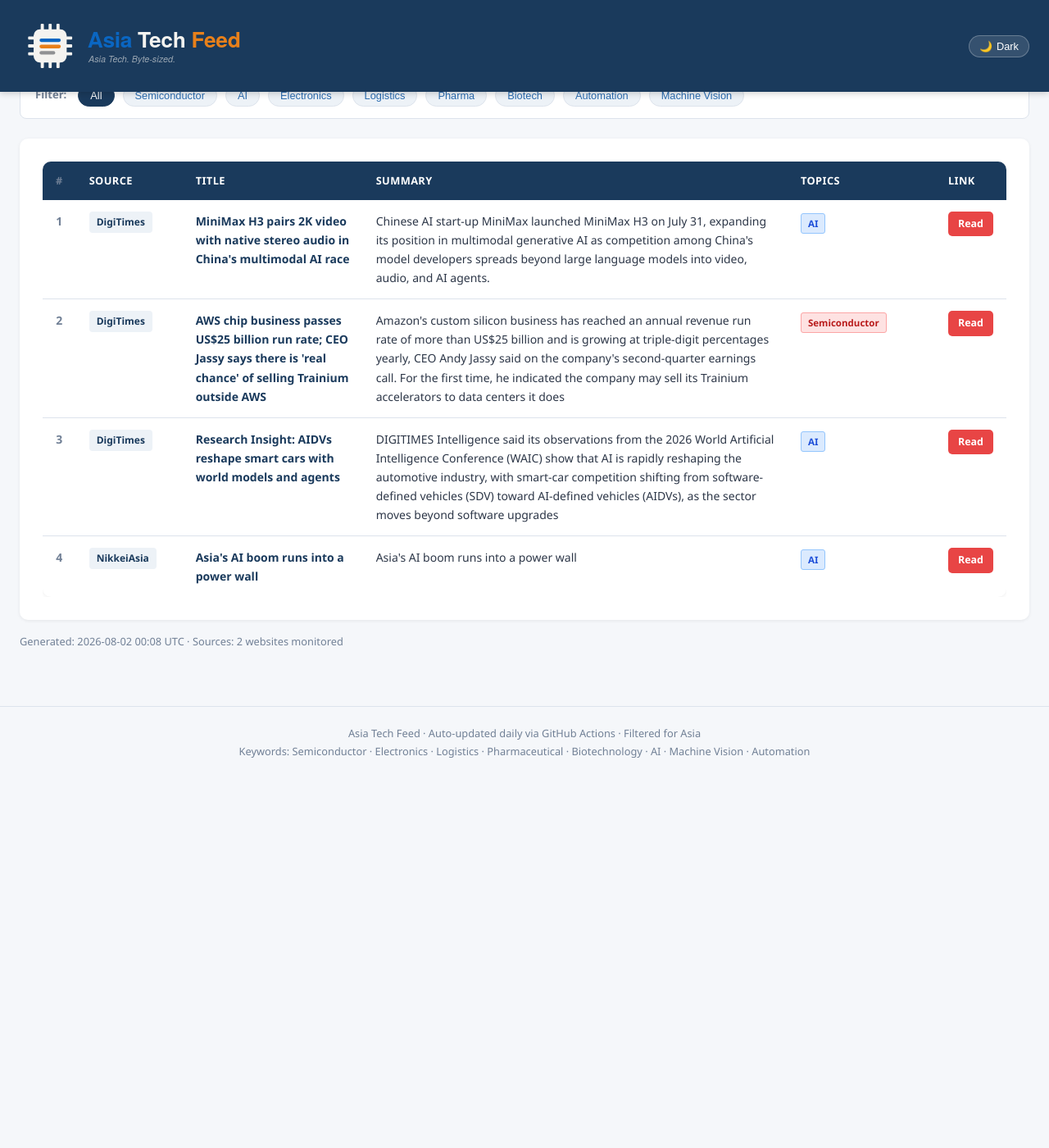
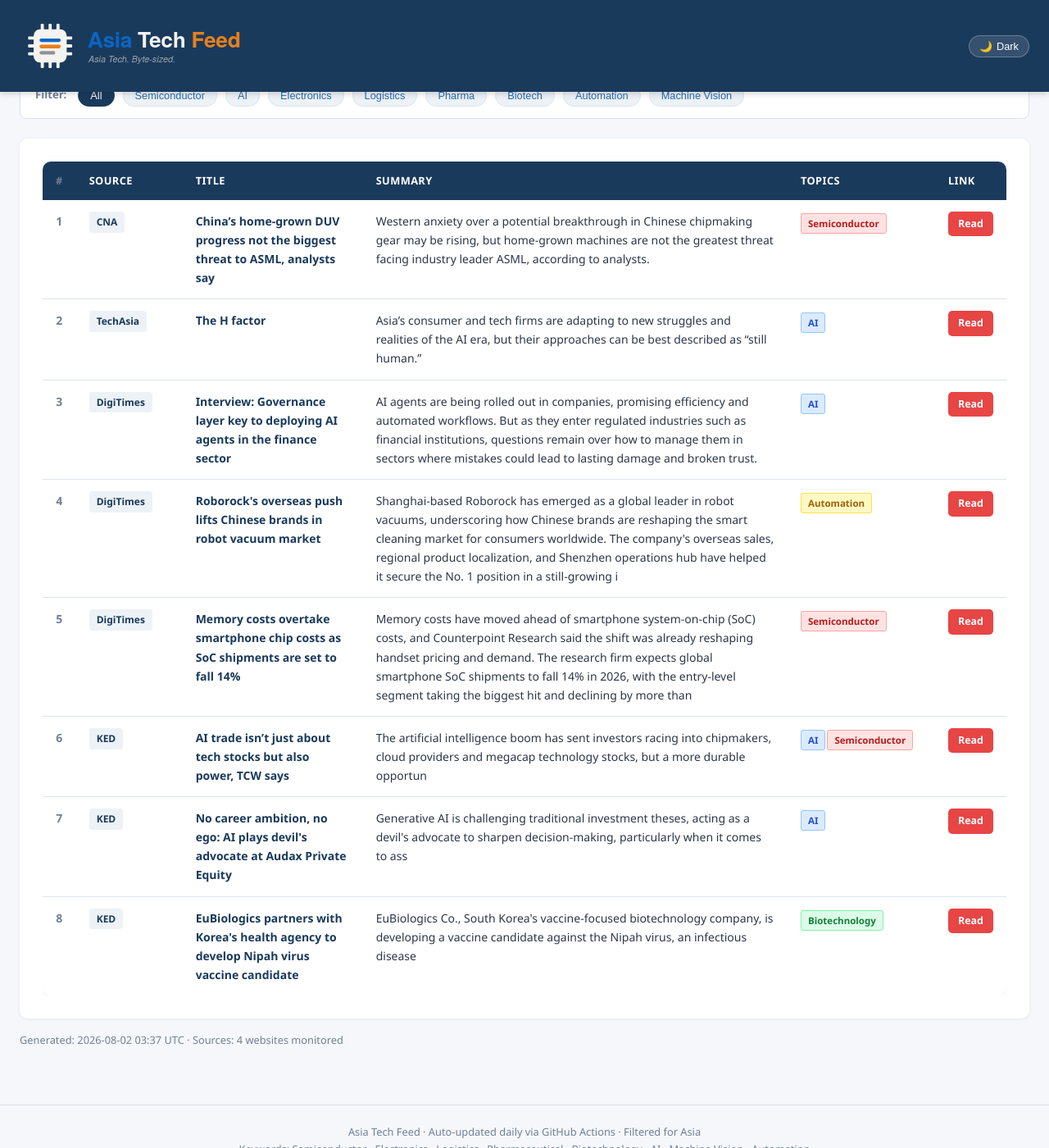
Before and after one commit to asiatechfeed/Asia-Tech-Feed, a Jekyll site: the page built from _posts/2026-08-02-asia-tech-news-digest.md, in a window 1280 px wide and 1400 px high, scrolled down 661 px. Shown: the whole window at 82% size. Built offline with Jekyll 4.4.1, drawn with Linux system fonts in a browser that asks for light colours; a script that is not in the unit is left out; before the commit the page ends 1610 px from its top, so only the background shows below that; some of the changed text lies outside the part shown.

Commit message:
📰 News digest 2026-08-02 (8 articles)

```diff
--- a/_posts/2026-08-02-asia-tech-news-digest.md
+++ b/_posts/2026-08-02-asia-tech-news-digest.md
@@ -1,16 +1,16 @@
 ---
 layout: post
 title: "Asia Tech News Digest - August 02, 2026"
-date: 2026-08-02 08:08:40 +0800
-articles_count: 4
-sources_count: 2
-sources: ["DigiTimes", "NikkeiAsia"]
+date: 2026-08-02 11:37:04 +0800
+articles_count: 8
+sources_count: 4
+sources: ["CNA", "DigiTimes", "KED", "TechAsia"]
 csv_file: /assets/data/news-2026-08-02.tsv
-featured_title: "MiniMax H3 pairs 2K video with native stereo audio in China's multimodal AI race"
-featured_url: "https://www.digitimes.com/news/a20260731VL210/stereo-competition-language.html"
-featured_source: "DigiTimes"
-featured_summary: "Chinese AI start-up MiniMax launched MiniMax H3 on July 31, expanding its position in multimodal generative AI as competition among China's model developers spreads beyond large language models into video, audio, and AI agents."
-featured_image: "https://img.digitimes.com/newsshow/20260731vl210_files/2_b.jpg"
+featured_title: "China\u2019s home-grown DUV progress not the biggest threat to ASML, analysts say"
+featured_url: "https://www.channelnewsasia.com/east-asia/china-us-asml-duv-progress-6293336"
+featured_source: "CNA"
+featured_summary: "Western anxiety over a potential breakthrough in Chinese chipmaking gear may be rising, but home-grown machines are not the greatest threat facing industry leader ASML, according to analysts."
+featured_image: "https://dam.mediacorp.sg/image/upload/s--_nyT5CfR--/c_fill,g_auto,h_676,w_1200/fl_relative,g_south_east,l_mediacorp:cna:watermark:2024-04:reuters_1,w_0.1/f_auto,q_auto/v1/one-cms/core/2026-07-28T144524Z_1_LYNXMPEM6R1AV_RTROPTP_3_ASML-CHIPS-CHINA.JPG?itok=cGBMr9XH"
 ---
 
 <table class="news-table">
@@ -27,35 +27,67 @@ featured_image: "https://img.digitimes.com/newsshow/20260731vl210_files/2_b.jpg"
 <tbody>
 <tr>
   <td class="col-num">1</td>
-  <td class="col-source"><span class="source-badge">DigiTimes</span></td>
-  <td class="col-title"><span class="article-title">MiniMax H3 pairs 2K video with native stereo audio in China's multimodal AI race</span></td>
-  <td class="col-summary">Chinese AI start-up MiniMax launched MiniMax H3 on July 31, expanding its position in multimodal generative AI as competition among China's model developers spreads beyond large language models into video, audio, and AI agents.</td>
-  <td class="col-tags"><span class="tag ai">AI</span></td>
-  <td class="col-link"><a class="btn-link" href="https://www.digitimes.com/news/a20260731VL210/stereo-competition-language.html" target="_blank" rel="noopener">Read</a></td>
+  <td class="col-source"><span class="source-badge">CNA</span></td>
+  <td class="col-title"><span class="article-title">China’s home-grown DUV progress not the biggest threat to ASML, analysts say</span></td>
+  <td class="col-summary">Western anxiety over a potential breakthrough in Chinese chipmaking gear may be rising, but home-grown machines are not the greatest threat facing industry leader ASML, according to analysts.</td>
+  <td class="col-tags"><span class="tag semi">Semiconductor</span></td>
+  <td class="col-link"><a class="btn-link" href="https://www.channelnewsasia.com/east-asia/china-us-asml-duv-progress-6293336" target="_blank" rel="noopener">Read</a></td>
 </tr>
 <tr>
   <td class="col-num">2</td>
-  <td class="col-source"><span class="source-badge">DigiTimes</span></td>
-  <td class="col-title"><span class="article-title">AWS chip business passes US$25 billion run rate; CEO Jassy says there is 'real chance' of selling Trainium outside AWS</span></td>
-  <td class="col-summary">Amazon's custom silicon business has reached an annual revenue run rate of more than US$25 billion and is growing at triple-digit percentages yearly, CEO Andy Jassy said on the company's second-quarter earnings call. For the first time, he indicated the company may sell its Trainium accelerators to data centers it does</td>
-  <td class="col-tags"><span class="tag semi">Semiconductor</span></td>
-  <td class="col-link"><a class="btn-link" href="https://www.digitimes.com/news/a20260731VL206/amazon-aws-silicon-business-revenue.html" target="_blank" rel="noopener">Read</a></td>
+  <td class="col-source"><span class="source-badge">TechAsia</span></td>
+  <td class="col-title"><span class="article-title">The H factor</span></td>
+  <td class="col-summary">Asia’s consumer and tech firms are adapting to new struggles and realities of the AI era, but their approaches can be best described as “still human.”</td>
+  <td class="col-tags"><span class="tag ai">AI</span></td>
+  <td class="col-link"><a class="btn-link" href="https://www.techinasia.com/factor" target="_blank" rel="noopener">Read</a></td>
 </tr>
 <tr>
   <td class="col-num">3</td>
   <td class="col-source"><span class="source-badge">DigiTimes</span></td>
-  <td class="col-title"><span class="article-title">Research Insight: AIDVs reshape smart cars with world models and agents</span></td>
-  <td class="col-summary">DIGITIMES Intelligence said its observations from the 2026 World Artificial Intelligence Conference (WAIC) show that AI is rapidly reshaping the automotive industry, with smart-car competition shifting from software-defined vehicles (SDV) toward AI-defined vehicles (AIDVs), as the sector moves beyond software upgrades </td>
+  <td class="col-title"><span class="article-title">Interview: Governance layer key to deploying AI agents in the finance sector</span></td>
+  <td class="col-summary">AI agents are being rolled out in companies, promising efficiency and automated workflows. But as they enter regulated industries such as financial institutions, questions remain over how to manage them in sectors where mistakes could lead to lasting damage and broken trust.</td>
   <td class="col-tags"><span class="tag ai">AI</span></td>
-  <td class="col-link"><a class="btn-link" href="https://www.digitimes.com/news/a20260731PD232/digitimes-vehicle-2026-waic-automakers.html" target="_blank" rel="noopener">Read</a></td>
+  <td class="col-link"><a class="btn-link" href="https://www.digitimes.com/news/a20260731VL219/finance-efficiency-governance.html" target="_blank" rel="noopener">Read</a></td>
 </tr>
 <tr>
   <td class="col-num">4</td>
-  <td class="col-source"><span class="source-badge">NikkeiAsia</span></td>
-  <td class="col-title"><span class="article-title">Asia's AI boom runs into a power wall</span></td>
-  <td class="col-summary">Asia's AI boom runs into a power wall</td>
+  <td class="col-source"><span class="source-badge">DigiTimes</span></td>
+  <td class="col-title"><span class="article-title">Roborock's overseas push lifts Chinese brands in robot vacuum market</span></td>
+  <td class="col-summary">Shanghai-based Roborock has emerged as a global leader in robot vacuums, underscoring how Chinese brands are reshaping the smart cleaning market for consumers worldwide. The company's overseas sales, regional product localization, and Shenzhen operations hub have helped it secure the No. 1 position in a still-growing i</td>
+  <td class="col-tags"><span class="tag auto">Automation</span></td>
+  <td class="col-link"><a class="btn-link" href="https://www.digitimes.com/news/a20260730PD211/market-robot-shenzhen-expansion-xiaomi.html" target="_blank" rel="noopener">Read</a></td>
+</tr>
+<tr>
+  <td class="col-num">5</td>
+  <td class="col-source"><span class="source-badge">DigiTimes</span></td>
+  <td class="col-title"><span class="article-title">Memory costs overtake smartphone chip costs as SoC shipments are set to fall 14%</span></td>
+  <td class="col-summary">Memory costs have moved ahead of smartphone system-on-chip (SoC) costs, and Counterpoint Research said the shift was already reshaping handset pricing and demand. The research firm expects global smartphone SoC shipments to fall 14% in 2026, with the entry-level segment taking the biggest hit and declining by more than</td>
+  <td class="col-tags"><span class="tag semi">Semiconductor</span></td>
+  <td class="col-link"><a class="btn-link" href="https://www.digitimes.com/news/a20260731PD234/smartphone-shipments-soc-2026-component.html" target="_blank" rel="noopener">Read</a></td>
+</tr>
+<tr>
+  <td class="col-num">6</td>
+  <td class="col-source"><span class="source-badge">KED</span></td>
+  <td class="col-title"><span class="article-title">AI trade isn’t just about tech stocks but also power, TCW says</span></td>
+  <td class="col-summary">The artificial intelligence boom has sent investors racing into chipmakers, cloud providers and megacap technology stocks, but a more durable opportun</td>
+  <td class="col-tags"><span class="tag ai">AI</span><span class="tag semi">Semiconductor</span></td>
+  <td class="col-link"><a class="btn-link" href="https://www.kedglobal.com/asset-management/newsView/ked202606010002" target="_blank" rel="noopener">Read</a></td>
+</tr>
+<tr>
+  <td class="col-num">7</td>
+  <td class="col-source"><span class="source-badge">KED</span></td>
+  <td class="col-title"><span class="article-title">No career ambition, no ego: AI plays devil's advocate at Audax Private Equity</span></td>
+  <td class="col-summary">Generative AI is challenging traditional investment theses, acting as a devil's advocate to sharpen decision-making, particularly when it comes to ass</td>
   <td class="col-tags"><span class="tag ai">AI</span></td>
-  <td class="col-link"><a class="btn-link" href="https://asia.nikkei.com/opinion/asia-s-ai-boom-runs-into-a-power-wall" target="_blank" rel="noopener">Read</a></td>
+  <td class="col-link"><a class="btn-link" href="https://www.kedglobal.com/private-equity/newsView/ked202603120002" target="_blank" rel="noopener">Read</a></td>
+</tr>
+<tr>
+  <td class="col-num">8</td>
+  <td class="col-source"><span class="source-badge">KED</span></td>
+  <td class="col-title"><span class="article-title">EuBiologics partners with Korea's health agency to develop Nipah virus vaccine candidate</span></td>
+  <td class="col-summary">EuBiologics Co., South Korea's vaccine-focused biotechnology company, is developing a vaccine candidate against the Nipah virus, an infectious disease</td>
+  <td class="col-tags"><span class="tag bio">Biotechnology</span></td>
+  <td class="col-link"><a class="btn-link" href="https://www.kedglobal.com/bio-pharma/newsView/ked202603100001" target="_blank" rel="noopener">Read</a></td>
 </tr>
 </tbody>
 </table>
```
Also changed, not shown: _data/seen_urls.json (+9 -1 lines), _digest_meta.json (+27 -20 lines), assets/data/news-2026-08-02.tsv (+8 -4 lines), assets/data/search-index.json.
